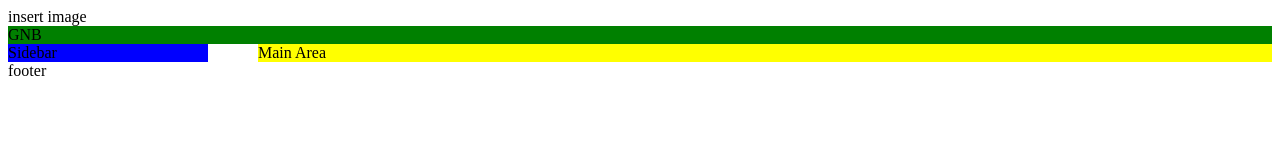
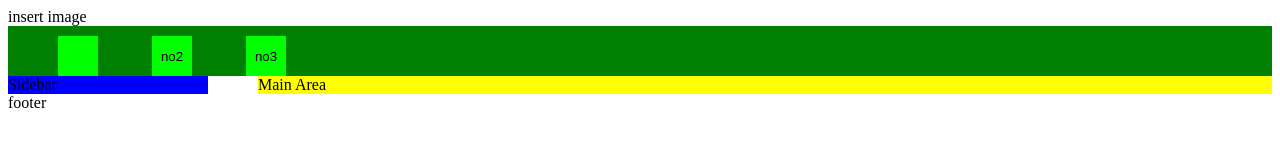
Before and after one commit to EdenHong/riddle, a plain HTML site: page index.html in a window 1280 px wide. Drawn offline with Linux system fonts and the light colour scheme.

Commit message:
GNB button 실험중

```diff
--- a/index.css
+++ b/index.css
@@ -12,3 +12,13 @@
 	background-color: yellow;
 	margin-left : 250px;
 }
+
+.gnb{
+	margin-left: 50px;
+	width: 40px;
+	margin-top: 10px;
+	height: 40px;
+	position: center;
+	background-color: #00ff00;
+	border-width: 0px;
+}
--- a/index.html
+++ b/index.html
@@ -8,7 +8,13 @@
 	</head>
 	<body>
 		<header>insert image</header>
-		<div id = "GNB">GNB</div>
+		<div id = "GNB">
+			<form>
+				<input type="button" vlaue = "no1" class = "gnb">
+				<input type="button" value = "no2" class = "gnb">
+				<input type="button" value = "no3" class = "gnb">
+			</form>
+		</div>
 		<div id = "SideBar">Sidebar</div>
 		<div id = "MainArea">Main Area</div>
 		<footer>footer</footer>
```
